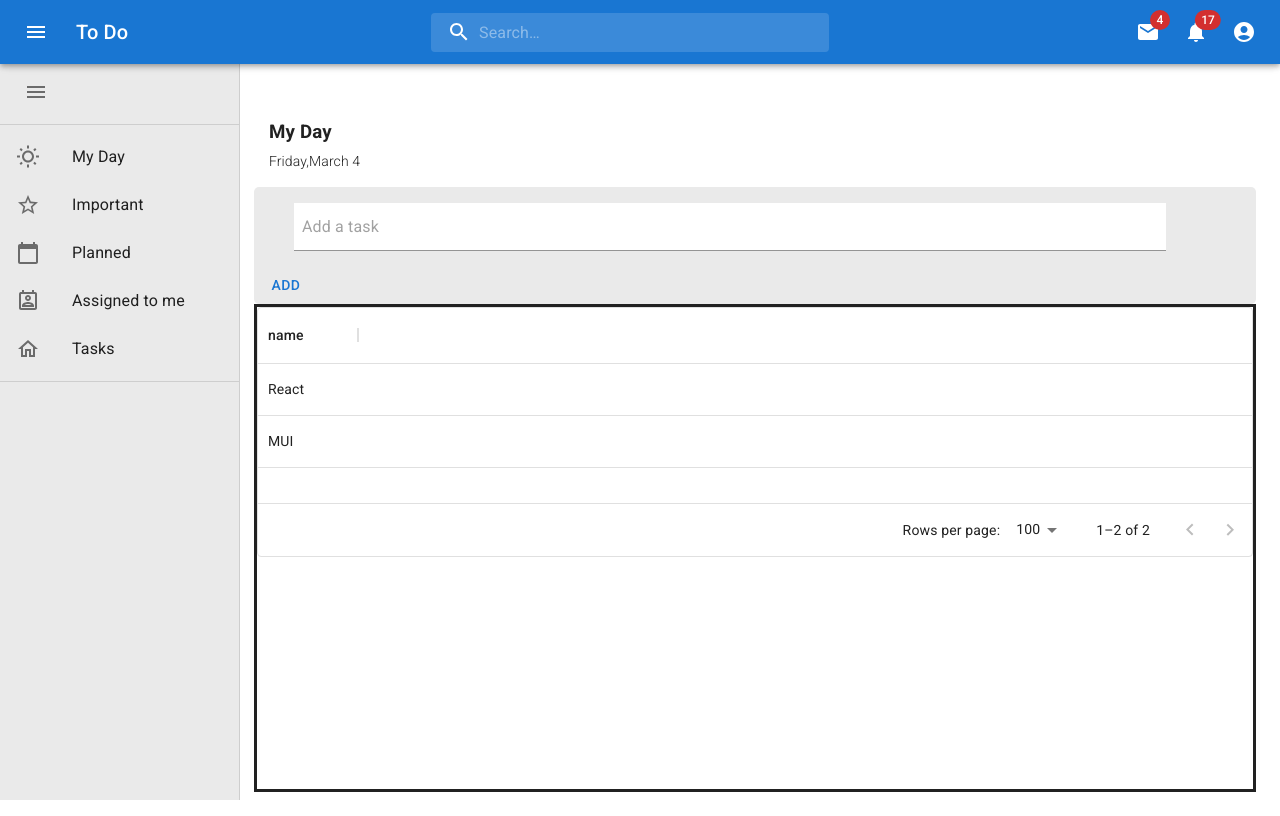
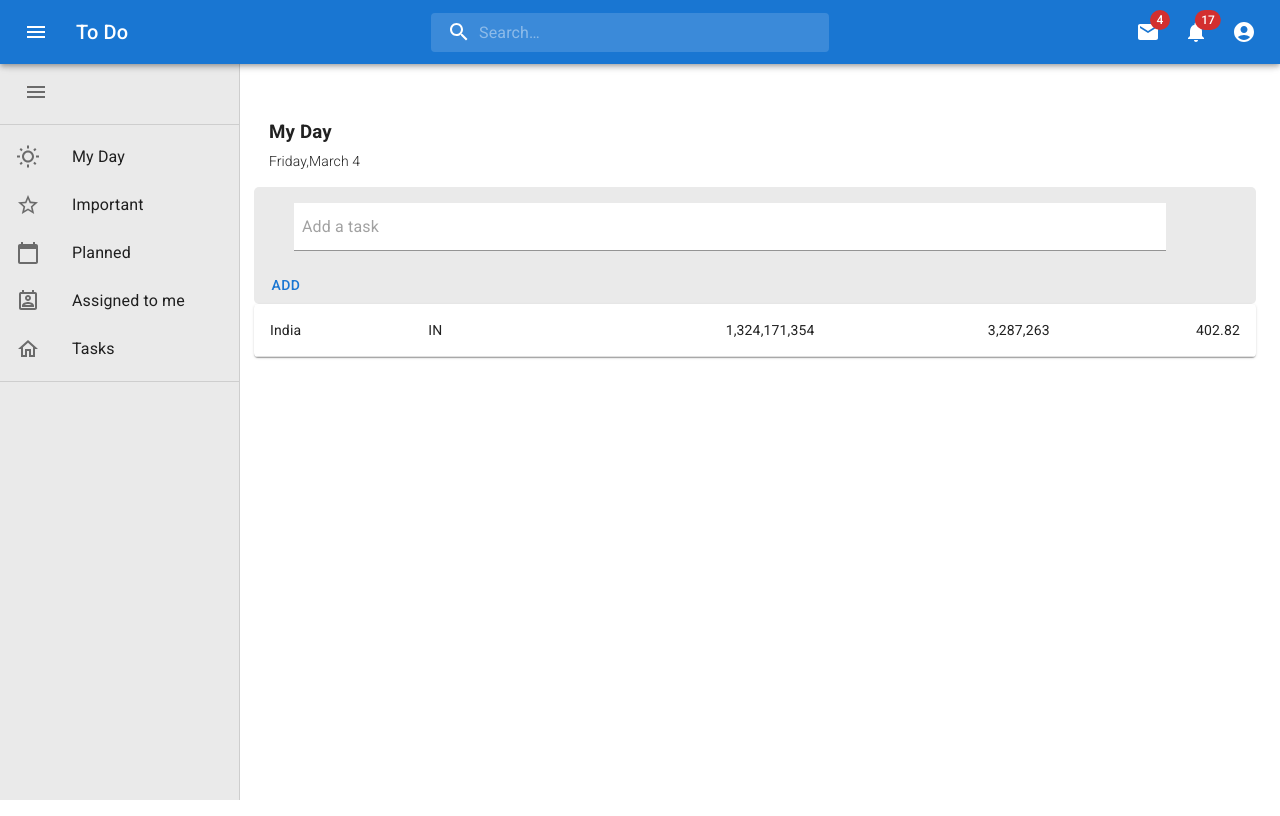
Before and after one commit to Hamzashahfiq/react-todo, a React (Create React App) app: page / in a window 1280 px wide. Built offline with nearby package versions, Linux system fonts and the light colour scheme.

Commit message:
working on add content in bottom

```diff
--- a/package.json
+++ b/package.json
@@ -5,9 +5,11 @@
   "dependencies": {
     "@emotion/react": "^11.8.1",
     "@emotion/styled": "^11.8.1",
+    "@material-ui/data-grid": "^4.0.0-alpha.37",
     "@mui/icons-material": "^5.4.4",
     "@mui/material": "^5.4.4",
     "@mui/x-data-grid": "^5.6.0",
+    "@mui/x-data-grid-generator": "^5.6.0",
     "@testing-library/jest-dom": "^5.16.2",
     "@testing-library/react": "^12.1.3",
     "@testing-library/user-event": "^13.5.0",
--- a/src/component/dataGrid/RowGrid.js
+++ /dev/null
@@ -1,16 +0,0 @@
-import * as React from 'react';
-import { DataGrid } from '@mui/x-data-grid';
-
-export default function RowsGrid() {
-  return (
-    <div style={{ height: 250, width: '100%' }}>
-      <DataGrid
-        columns={[{ field: 'name' }]}
-        rows={[
-          { id: 1, name: 'React' },
-          { id: 2, name: 'MUI' },
-        ]}
-      />
-    </div>
-  );
-}
--- /dev/null
+++ b/src/component/dataGrid/StickyHeadTable.js
@@ -0,0 +1,123 @@
+import * as React from 'react';
+import Paper from '@mui/material/Paper';
+import Table from '@mui/material/Table';
+import TableBody from '@mui/material/TableBody';
+import TableCell from '@mui/material/TableCell';
+import TableContainer from '@mui/material/TableContainer';
+import TableHead from '@mui/material/TableHead';
+import TablePagination from '@mui/material/TablePagination';
+import TableRow from '@mui/material/TableRow';
+import Input from '@mui/material/Input';
+import { border, height } from '@mui/system';
+import Button from '@mui/material/Button';
+import Box from '@mui/material/Box';
+import Typography from '@mui/material/Typography';
+
+
+const ariaLabel = { 'aria-label': 'description' };
+
+const columns = [
+  { id: 'name', label: 'Name', minWidth: 170 },
+  { id: 'code', label: 'ISO\u00a0Code', minWidth: 100 },
+  {
+    id: 'population',
+    label: 'Population',
+    minWidth: 170,
+    align: 'right',
+    format: (value) => value.toLocaleString('en-US'),
+  },
+  {
+    id: 'size',
+    label: 'Size\u00a0(km\u00b2)',
+    minWidth: 170,
+    align: 'right',
+    format: (value) => value.toLocaleString('en-US'),
+  },
+  {
+    id: 'density',
+    label: 'Density',
+    minWidth: 170,
+    align: 'right',
+    format: (value) => value.toFixed(2),
+  },
+];
+
+function createData(name, code, population, size) {
+  const density = population / size;
+  return { name, code, population, size, density };
+}
+
+const rows = [
+  createData('India', 'IN', 1324171354, 3287263),
+];
+
+export default function StickyHeadTable() {
+  const [page, setPage] = React.useState(0);
+  const [rowsPerPage, setRowsPerPage] = React.useState(10);
+
+  const handleChangePage = (event, newPage) => {
+    setPage(newPage);
+  };
+
+  const handleChangeRowsPerPage = (event) => {
+    setRowsPerPage(+event.target.value);
+    setPage(0);
+  };
+
+  return (
+    <>
+    <Box component="div" sx={{
+      backgroundColor: '#EAEAEA', height: 'fit-content', marginLeft: '230px',
+      borderRadius: '5px', boxSizing: 'border-box'
+    }}>
+      <Input placeholder="Add a task" inputProps={ariaLabel} sx={{
+        m: 2, p: 1, mx: { xs: 1, md: 5 },
+        mr: 0, backgroundColor: 'white', width: '87%',
+      }} />
+      <Button variant="text" onClick>Add</Button>
+    </Box>
+    <Box component="div" sx={{ height: '61vh', marginLeft: '230px', }}>
+     <Paper sx={{ width: '100%', overflow: 'hidden' }}>
+      <TableContainer sx={{ maxHeight: 440 }}>
+        <Table stickyHeader aria-label="sticky table">
+          {/* <TableHead>
+            <TableRow>
+              {columns.map((column) => (
+                <TableCell
+                  key={column.id}
+                  align={column.align}
+                  style={{ minWidth: column.minWidth }}
+                >
+                  {column.label}
+                </TableCell>
+              ))}
+            </TableRow>
+          </TableHead> */}
+          <TableBody>
+            {rows
+              .slice(page * rowsPerPage, page * rowsPerPage + rowsPerPage)
+              .map((row) => {
+                return (
+                  <TableRow hover role="checkbox" tabIndex={-1} key={row.code}>
+                    {columns.map((column) => {
+                      const value = row[column.id];
+                      return (
+                        <TableCell key={column.id} align={column.align}>
+                          {column.format && typeof value === 'number'
+                            ? column.format(value)
+                            : value}
+                        </TableCell>
+                      );
+                    })}
+                  </TableRow>
+                );
+              })}
+          </TableBody>
+        </Table>
+      </TableContainer>
+    </Paper>
+    </Box>
+    </>
+
+  );
+}
--- a/src/component/mainContentWithDrawer/PersistentDrawerLeft.js
+++ b/src/component/mainContentWithDrawer/PersistentDrawerLeft.js
@@ -24,7 +24,7 @@ import MenuOutlinedIcon from '@mui/icons-material/MenuOutlined';
 import Input from '@mui/material/Input';
 import { border, height } from '@mui/system';
 import Button from '@mui/material/Button';
-import RowsGrid from '../dataGrid/RowGrid';
+import StickyHeadTable from '../dataGrid/StickyHeadTable';
 
 const drawerWidth = 240;
 const ariaLabel = { 'aria-label': 'description' };
@@ -182,19 +182,8 @@ export default function PersistentDrawerLeft() {
           </Box>
         </Box>
         <Box>
-          <Box component="div" sx={{
-            backgroundColor: '#EAEAEA', height: 'fit-content', marginLeft: '230px',
-            borderRadius: '5px', boxSizing: 'border-box'
-          }}>
-            <Input placeholder="Add a task" inputProps={ariaLabel} sx={{
-              m: 2, p: 1, mx: { xs: 1, md: 5 },
-              mr: 0, backgroundColor: 'white', width: '87%',
-            }} />
-            <Button variant="text">Add</Button>
-          </Box>
-          <Box component="div" sx={{ height: '61vh', marginLeft: '230px', border: '3px solid', overflow: 'auto' }}>
-           <RowsGrid />
-          </Box>
+
+          <StickyHeadTable />
         </Box>
 
       </Main>
```
Also changed, not shown: 1 other file (tests, documents, lock files or other folders).
